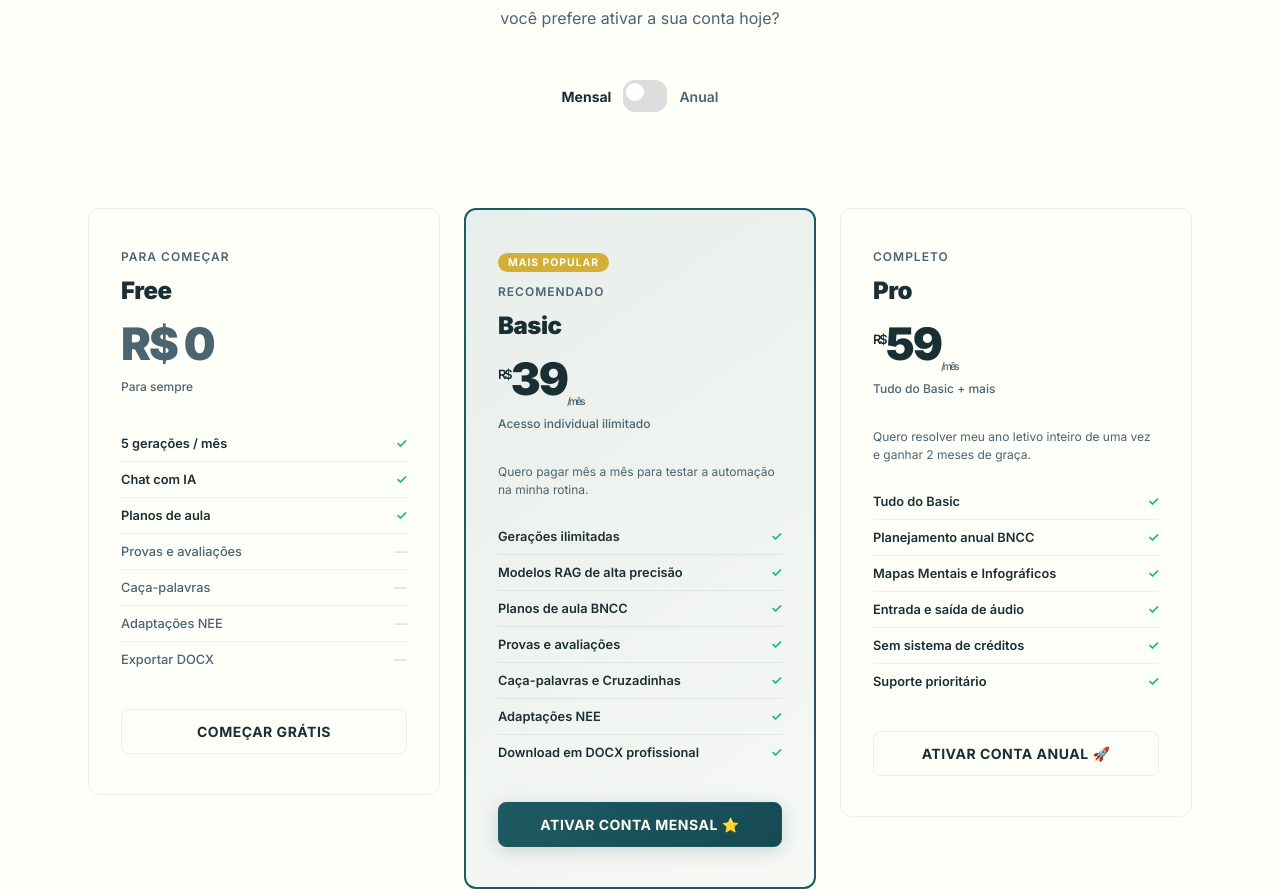
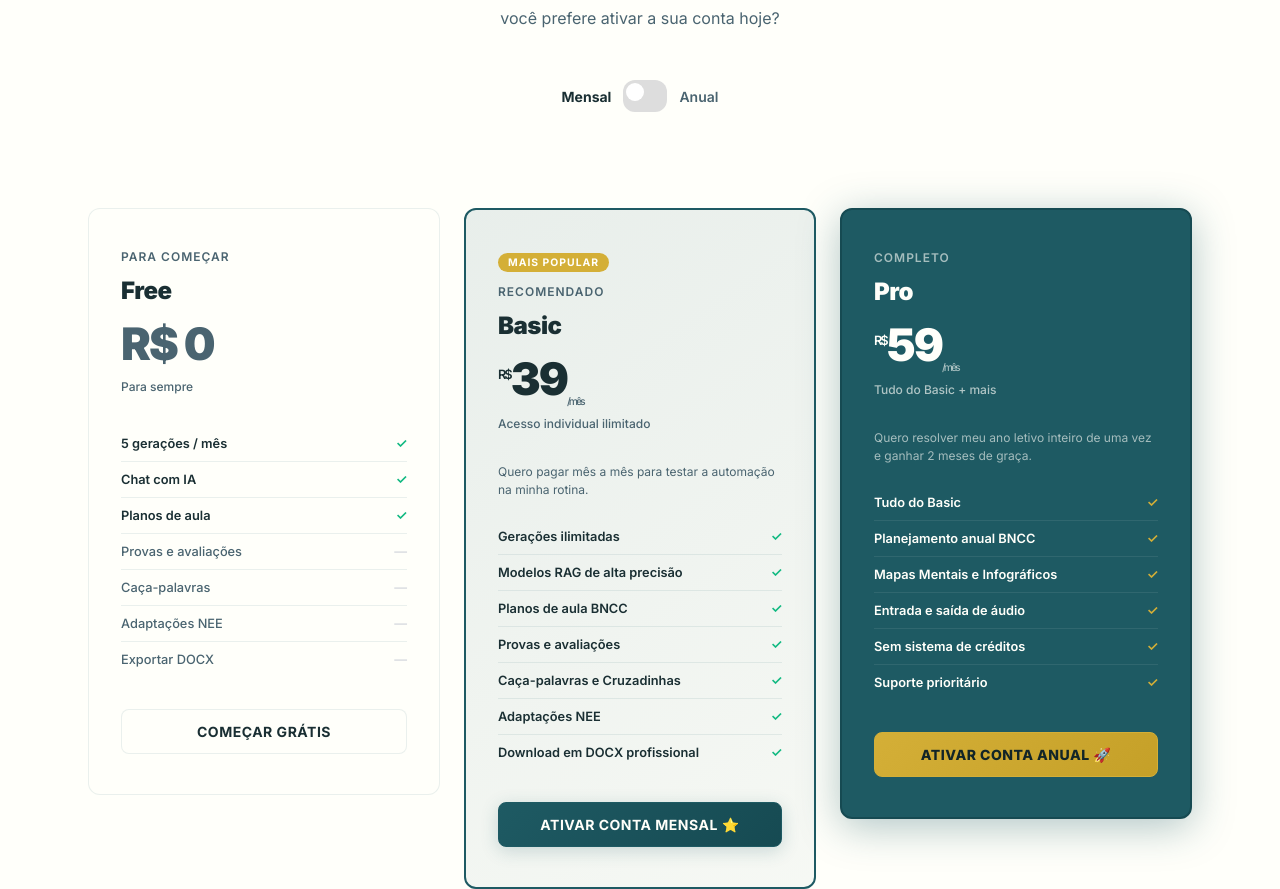
Before and after one commit to felipegmcs-pixel/planos-aula, a Flask app: template templates/planos.html in a window 1280 px wide. Shown: the part 409-1298 px from the top of the page. Run offline with Flask 3, Linux system fonts and the light colour scheme; the template is opened without the code that fills it, so the values that code supplies are empty; parts of the project's set-up code (start-up, migrations or seed data) failed here and were passed over; some libraries are stand-ins or nearby versions.

Commit message:
fix: card Pro turquesa profundo + botão dourado com contraste completo
- Classe .plan-card.pro: background #1E5A63 !important, shadow teal
- Todos os textos internos adaptados para fundo escuro (ivory/rgba)
- Checkmarks em #D4AF37 (dourado) no card Pro
- Botão .btn-plan.gold: gradiente dourado com texto escuro #122527
- JS alternar() corrigido para texto do botão Pro no ciclo mensal

Co-Authored-By: Claude Sonnet 4.6 <noreply@anthropic.com>

```diff
--- a/templates/planos.html
+++ b/templates/planos.html
@@ -74,6 +74,20 @@
     .plan-card{padding:40px 32px;border:1px solid var(--line);border-radius:12px;background:var(--bg);transition:all .3s}
     .plan-card:hover{border-color:var(--indigo);box-shadow:0 8px 32px rgba(30,90,99,.1)}
     .plan-card.hot{border-color:#1E5A63;border-width:2px;background:linear-gradient(145deg,rgba(30,90,99,.10),rgba(30,90,99,.04))}
+    .plan-card.pro{background:#1E5A63 !important;border-color:#164A52 !important;border-width:2px !important;box-shadow:0 8px 40px rgba(30,90,99,.35) !important}
+    .plan-card.pro:hover{box-shadow:0 14px 52px rgba(30,90,99,.5) !important;transform:translateY(-3px)}
+    .plan-card.pro .plan-lbl{color:rgba(255,255,250,.6) !important}
+    .plan-card.pro .plan-name{color:#FFFFFA !important}
+    .plan-card.pro .plan-price{color:#FFFFFA !important}
+    .plan-card.pro .plan-price sub{color:rgba(255,255,250,.6) !important}
+    .plan-card.pro .plan-period{color:rgba(255,255,250,.65) !important}
+    .plan-card.pro #txt-pro{color:rgba(255,255,250,.6) !important}
+    .plan-card.pro .plan-feats li{color:rgba(255,255,250,.7) !important;border-bottom-color:rgba(255,255,255,.08) !important}
+    .plan-card.pro .plan-feats li.on{color:#FFFFFA !important}
+    .plan-card.pro .chk{color:#D4AF37 !important}
+    .plan-card.pro .xck{color:rgba(255,255,250,.25) !important}
+    .btn-plan.gold{background:linear-gradient(135deg,#D4AF37,#C5A028) !important;color:#122527 !important;border-color:#D4AF37 !important;font-weight:800 !important}
+    .btn-plan.gold:hover{transform:translateY(-2px);box-shadow:0 8px 28px rgba(212,175,55,.45) !important}
     .plan-badge{font-size:.65rem;font-weight:700;letter-spacing:1px;text-transform:uppercase;color:#FFFFFA;background:#D4AF37;padding:3px 10px;border-radius:100px;display:inline-block;margin-bottom:12px}
     .plan-lbl{font-size:.75rem;font-weight:600;letter-spacing:1px;text-transform:uppercase;color:var(--text2);margin-bottom:12px}
     .plan-name{font-size:1.5rem;font-weight:900;letter-spacing:-.5px;color:var(--text);margin-bottom:12px}
@@ -208,7 +222,7 @@
     </div>
 
     <!-- PRO -->
-    <div class="plan-card">
+    <div class="plan-card pro">
       <div class="plan-lbl">Completo</div>
       <div class="plan-name">Pro</div>
       <div class="plan-price" id="preco-pro"><sup>R$</sup>59<sub>/mês</sub></div>
@@ -222,7 +236,7 @@
         <li class="on">Sem sistema de créditos <span class="chk">✓</span></li>
         <li class="on">Suporte prioritário <span class="chk">✓</span></li>
       </ul>
-      <a href="/stripe/checkout/pro" class="btn-plan o" id="btn-pro">Ativar Conta Anual 🚀</a>
+      <a href="/stripe/checkout/pro" class="btn-plan gold" id="btn-pro">Ativar Conta Anual 🚀</a>
     </div>
   </div>
 </div>
@@ -247,7 +261,7 @@ function alternar(){
     :'Quero pagar mês a mês para testar a automação na minha rotina.';
   // Botões
   document.getElementById('btn-basic').textContent=anual?'Ativar Conta Anual 🚀':'Ativar Conta Mensal ⭐';
-  document.getElementById('btn-pro').textContent=anual?'Ativar Conta Anual 🚀':'Ativar Conta Anual 🚀';
+  document.getElementById('btn-pro').textContent=anual?'Ativar Conta Anual 🚀':'Ativar Conta Mensal 🚀';
 }
 window.addEventListener('scroll',function(){
   document.getElementById('nav').classList.toggle('lit',window.scrollY>80);
```
